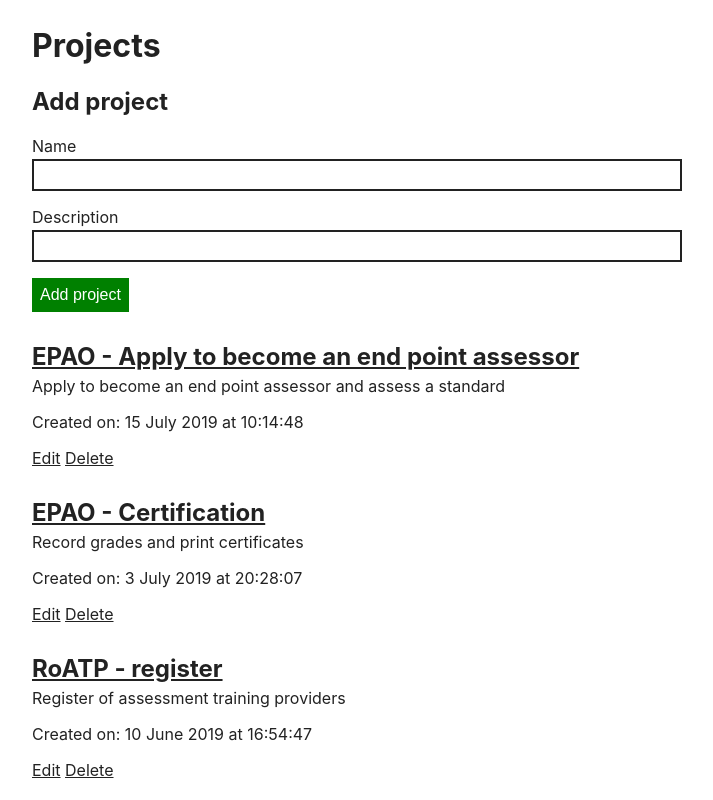
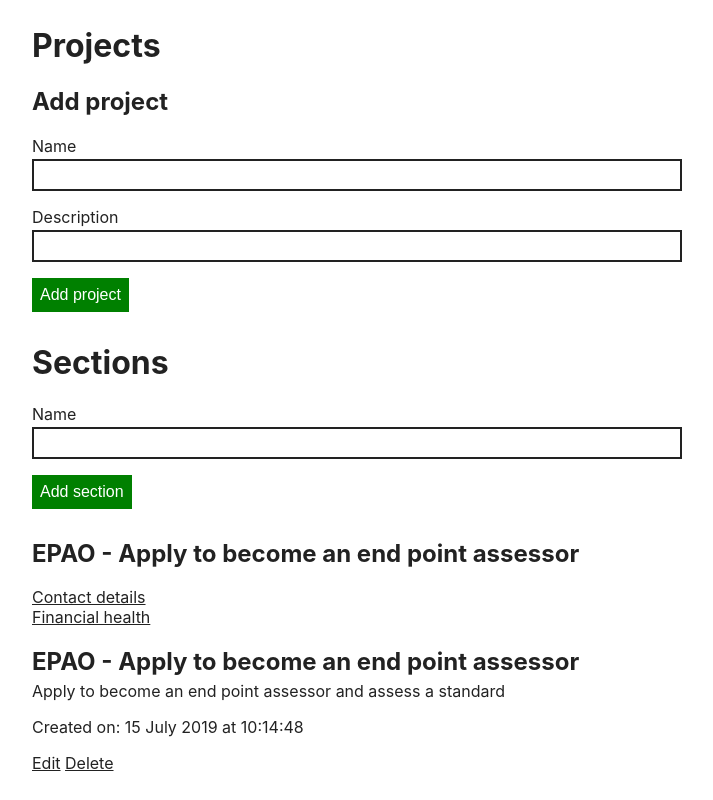
Before and after one commit to SkillsFundingAgency/das-qna-config, a React (Create React App) app in the folder src/SFA.DAS.QnA.Config.Web/ClientApp/: page / in a window 1280 px wide. Shown: the top 800 px of the page, without its empty margins (283-996 px from the left). Built offline with nearby package versions, Linux system fonts and the light colour scheme.

Commit message:
Start refactor to remove router from projects --> sections to allow state lifting

```diff
--- a/src/SFA.DAS.QnA.Config.Web/ClientApp/src/Project.js
+++ /dev/null
@@ -1,25 +0,0 @@
-import React from "react";
-import { Link } from "@reach/router";
-
-const Project = ({ location }) => {
-  const { project } = location.state;
-
-  return (
-    <>
-      <h1>Sections</h1>
-      <h2>{project.name}</h2>
-
-      <ul role="navigation">
-        {project.sections.map(section => (
-          <li key={section.id}>
-            <Link to={section.id} state={{ section }}>
-              {section.name}
-            </Link>
-          </li>
-        ))}
-      </ul>
-    </>
-  );
-};
-
-export default Project;
--- a/src/SFA.DAS.QnA.Config.Web/ClientApp/src/Projects.js
+++ b/src/SFA.DAS.QnA.Config.Web/ClientApp/src/Projects.js
@@ -5,6 +5,8 @@ import { EMPTY_PROJECT } from "./data-structures";
 
 import AddProjectForm from "./forms/AddProjectForm";
 import EditProjectForm from "./forms/EditProjectForm";
+
+import Sections from "./Sections";
 
 const Projects = ({ projectsData }) => {
   const initialProjects = () =>
@@ -65,10 +67,11 @@ const Projects = ({ projectsData }) => {
         <ul className="link-list" role="navigation">
           {projects.map(project => (
             <li key={project.id}>
+              <Sections project={project} />
               <h2 className="link-list__title">
-                <Link to={project.id} state={{ project }}>
-                  {project.name}
-                </Link>
+                {/* <Link to={project.id} state={{ project }}> */}
+                {project.name}
+                {/* </Link> */}
               </h2>
               {project.description && (
                 <p className="link-list__body">{project.description}</p>
--- a/src/SFA.DAS.QnA.Config.Web/ClientApp/src/Sections.js
+++ b/src/SFA.DAS.QnA.Config.Web/ClientApp/src/Sections.js
@@ -1,31 +1,36 @@
-// import React, { useState } from "react";
-// import { Link } from "@reach/router";
+import React, { useState } from "react";
+import { Link } from "@reach/router";
 
-// import AddSectionForm from "./forms/AddSectionForm";
+import AddSectionForm from "./forms/AddSectionForm";
 
-// const Sections = ({ location }) => {
-//   const [sections, setSection] = useState(location.state.sections);
+const Sections = ({ project }) => {
+  console.log("project:", project);
+  // const { project } = location.state;
 
-//   const addSection = section => {
-//     section.id = `section-${sections.length + 1}`;
-//     setSection([...sections, section]);
-//   };
+  const [sections, setSection] = useState(project.sections);
 
-//   return (
-//     <div>
-//       <h1>Sections</h1>
-//       <ul role="navigation">
-//         {sections.map(section => (
-//           <li key={section.id}>
-//             <Link to={section.id} state={{ section }}>
-//               {section.name}
-//             </Link>
-//           </li>
-//         ))}
-//       </ul>
-//       <AddSectionForm addSection={addSection} />
-//     </div>
-//   );
-// };
+  const addSection = section => {
+    section.id = `section-${sections.length + 1}`;
+    setSection([...sections, section]);
+  };
 
-// export default Sections;
+  return (
+    <>
+      <h1>Sections</h1>
+      <AddSectionForm addSection={addSection} />
+      <h2>{project.name}</h2>
+
+      <ul role="navigation">
+        {sections.map(section => (
+          <li key={section.id}>
+            <Link to={section.id} state={{ section }}>
+              {section.name}
+            </Link>
+          </li>
+        ))}
+      </ul>
+    </>
+  );
+};
+
+export default Sections;
--- a/src/SFA.DAS.QnA.Config.Web/ClientApp/src/forms/AddProjectForm.js
+++ b/src/SFA.DAS.QnA.Config.Web/ClientApp/src/forms/AddProjectForm.js
@@ -21,7 +21,7 @@ const AddProjectForm = ({ addProject }) => {
     setProject(EMPTY_PROJECT);
   };
 
-  const showError = error => {
+  const showError = () => {
     setIsValid(false);
   };
 
--- a/src/SFA.DAS.QnA.Config.Web/ClientApp/src/forms/AddSectionForm.js
+++ b/src/SFA.DAS.QnA.Config.Web/ClientApp/src/forms/AddSectionForm.js
@@ -1,8 +1,8 @@
 import React, { useState } from "react";
+import { EMPTY_SECTION } from "./../data-structures";
 
 const AddSectionForm = ({ addSection }) => {
-  const initialFormState = { id: null, name: "", Pages: [] };
-  const [section, setSection] = useState(initialFormState);
+  const [section, setSection] = useState(EMPTY_SECTION);
 
   const handleInputChange = event => {
     const { name, value } = event.target;
@@ -14,11 +14,12 @@ const AddSectionForm = ({ addSection }) => {
     if (!section.name) return;
 
     addSection(section);
-    setSection(initialFormState);
+    setSection(EMPTY_SECTION);
   };
 
   return (
     <form onSubmit={onSubmit}>
+      <div className="qna-form-group">
         <label>Name</label>
         <input
           type="text"
@@ -26,6 +27,7 @@ const AddSectionForm = ({ addSection }) => {
           value={section.name}
           onChange={handleInputChange}
         />
+      </div>
       <button>Add section</button>
     </form>
   );
--- a/src/SFA.DAS.QnA.Config.Web/ClientApp/src/index.js
+++ b/src/SFA.DAS.QnA.Config.Web/ClientApp/src/index.js
@@ -4,7 +4,7 @@ import { Router } from "@reach/router";
 import "./index.css";
 import App from "./App";
 // import Projects from "./Projects";
-import Project from "./Project";
+// import Sections from "./Sections";
 // import Sections from "./Sections";
 import Section from "./Section";
 import EditQuestionForm from "./forms/EditQuestionForm";
@@ -14,9 +14,8 @@ const Root = () => (
   <div className="app-container">
     <Router>
       <App path="/" />
-      <Project path=":projectId" />
-      <Section path=":projectId/:sectionId" />
-      <EditQuestionForm path=":projectId/:sectionId/:questionId" />
+      <Section path=":sectionId" />
+      <EditQuestionForm path=":sectionId/:questionId" />
     </Router>
   </div>
 );
```
Also changed, not shown: src/SFA.DAS.QnA.Config.Web/ClientApp/src/old-Sections.js (added, +31 -0 lines). Lines whose indentation alone changed are shown as unchanged.
